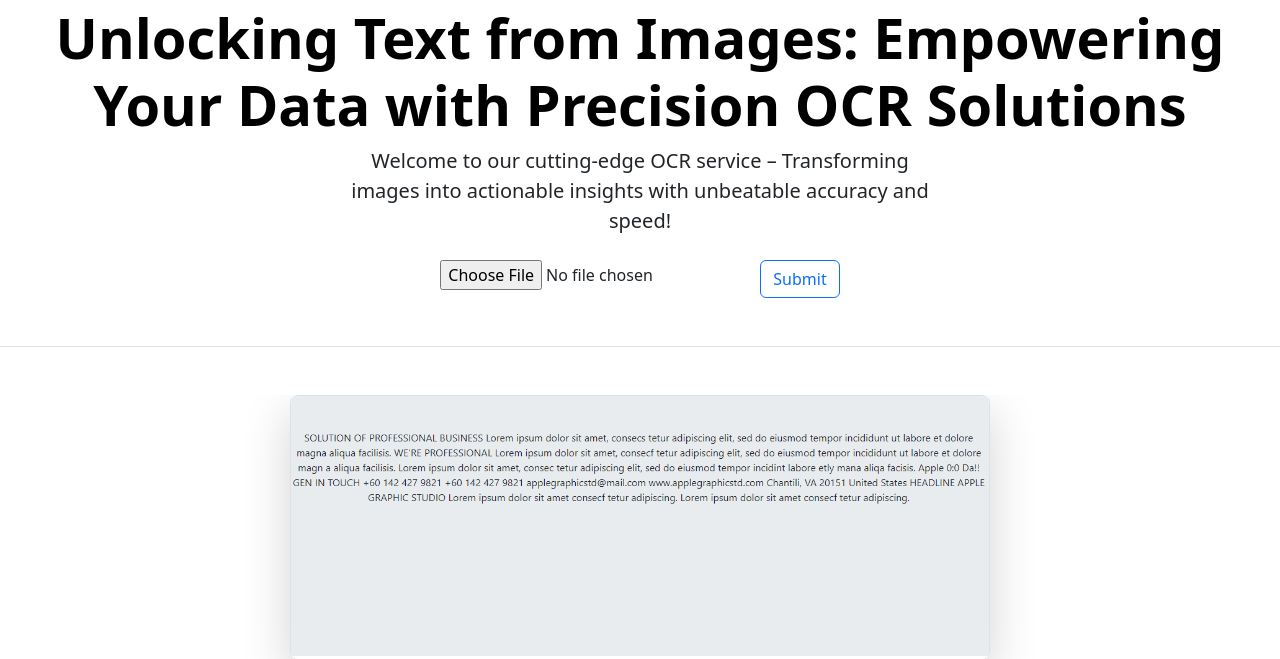
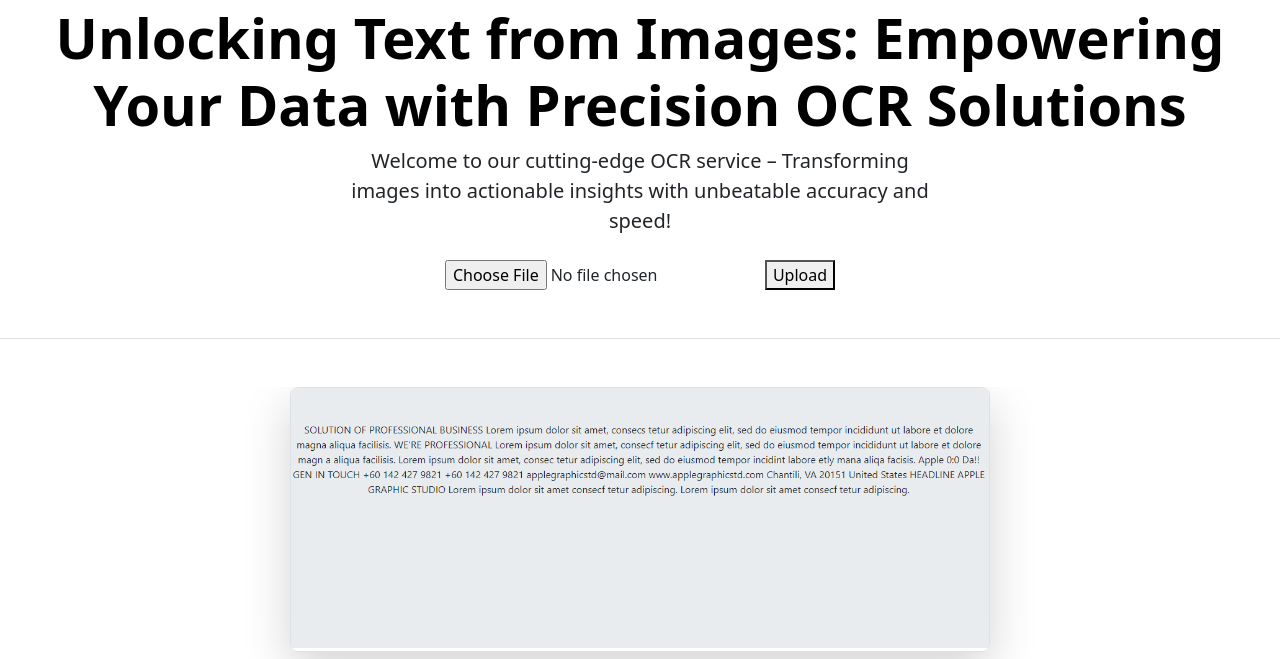
Before and after one commit to Bassell-Iddisah/PythonOCR, a Flask app: page / in a window 1280 px wide. Shown: the part 164-823 px from the top of the page. Run offline with Flask 3, Linux system fonts and the light colour scheme; some libraries are stand-ins or nearby versions.

Commit message:
Dont know what changes made here

```diff
--- a/base/templates/index.html
+++ b/base/templates/index.html
@@ -1,4 +1,5 @@
 {% extends "layout.html" %}
+
 {% block content %}
     {# Hero Section #}
     <div class="px-4 pt-5 my-5 text-center border-bottom">
@@ -10,7 +11,8 @@
                 {{ form.hidden_tag() }}
 
                 {{ form.image() }}
-                {{ form.submit(class="btn btn-outline-primary") }}
+                <button type="submit">Upload</button>
+                <!-- {{ form.submit(class="btn btn-outline-primary") }} -->
 
             </form>
 
--- a/base/templates/results.html
+++ b/base/templates/results.html
@@ -3,6 +3,7 @@
 <script type="text/javascript">
     console.log({{ extracted_text }})
 </script>
+
     <div class="container jumbotron text-center mt-5 mb-5" style="  height:65vh;">
         <P>
             {{ extracted_text }}
```
Also changed, not shown: 1 other file.
